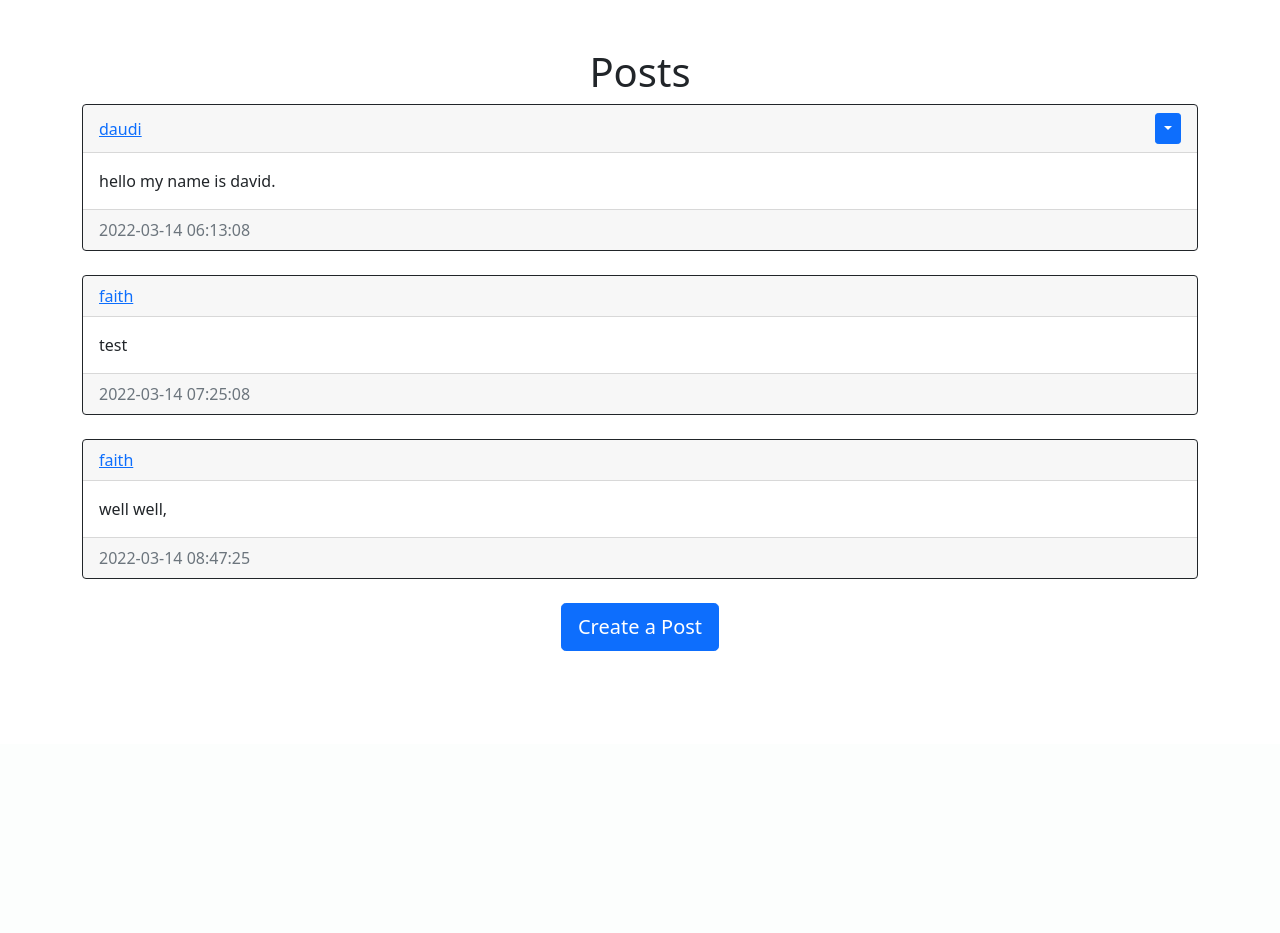
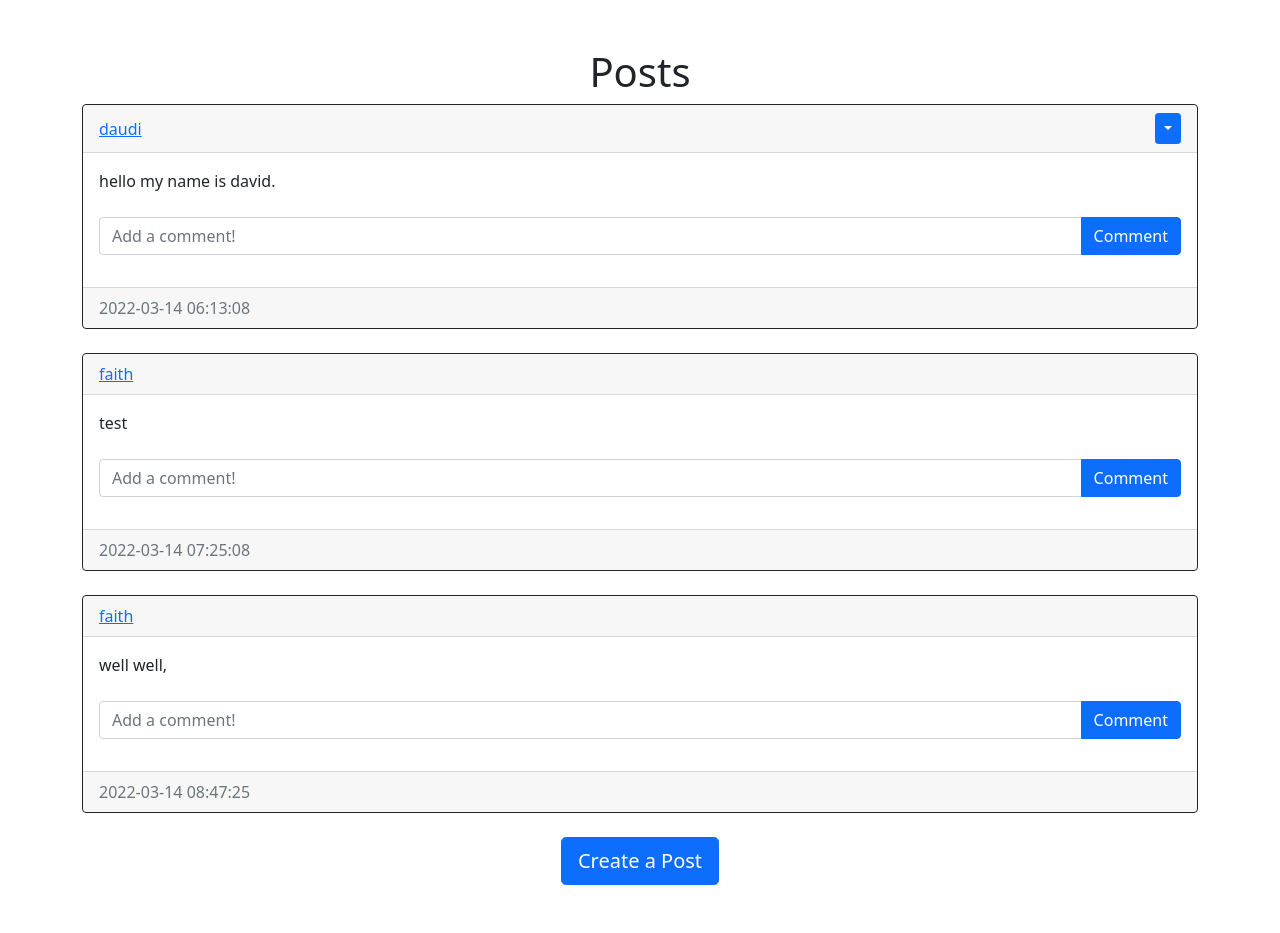
Before and after one commit to faithremo/Blogs, a Flask app: page / in a window 1280 px wide. Shown: the part 56-989 px from the top of the page. Before the commit the page ends 707 px from the top, so only its background shows below. Run offline with Flask 2, Linux system fonts and the light colour scheme; a user stored in the database is signed in; data comes from the database, SQL or seed files in the repository.

Commit message:
add comment function

```diff
--- a/website/templates/posts_div.html
+++ b/website/templates/posts_div.html
@@ -20,6 +20,11 @@
         </div>
         <div class="card-body">
           <div class="card-text">{{post.text}}</div>
+          <br />
+          <form class="input-group mb-3" method='POST' action="/create-comment/{{post.id}}">
+              <input type="text" id="text" name="text" class="form-control" placeholder="Add a comment!" />
+              <button type="submit" class="btn btn-primary">Comment</button>
+          </form>
         </div>
         <div class="card-footer text-muted">{{post.date_created}}</div>
       </div>
--- a/website/views.py
+++ b/website/views.py
@@ -1,6 +1,6 @@
 from flask import Blueprint, render_template, request, flash, redirect, url_for
 from flask_login import login_required, current_user
-from .models import Post, User
+from .models import Post, User, Comment
 from . import db
 
 views = Blueprint("views", __name__)
@@ -54,5 +54,24 @@ def posts(username):
         flash('No user with that username exists.', category='error')
         return redirect(url_for('views.home'))
 
-    posts = Post.query.filter_by(author=user.id).all()
+    posts = user.posts
     return render_template("posts.html", user=current_user, posts=posts, username=username)
+
+@views.route("/create-comment/<post_id>", methods=['POST'])
+@login_required
+def create_comment(post_id):
+    text = request.form.get('text')
+
+    if not text:
+        flash('Comment cannot be empty.', category='error')
+    else:
+        post = Post.query.filter_by(id=post_id)
+        if post:
+            comment = Comment(
+                text=text, author=current_user.id, post_id=post_id)
+            db.session.add(comment)
+            db.session.commit()
+        else:
+            flash('Post does not exist.', category='error')
+
+    return redirect(url_for('views.home'))
```
Also changed, not shown: website/models.py (+11 -0 lines).
